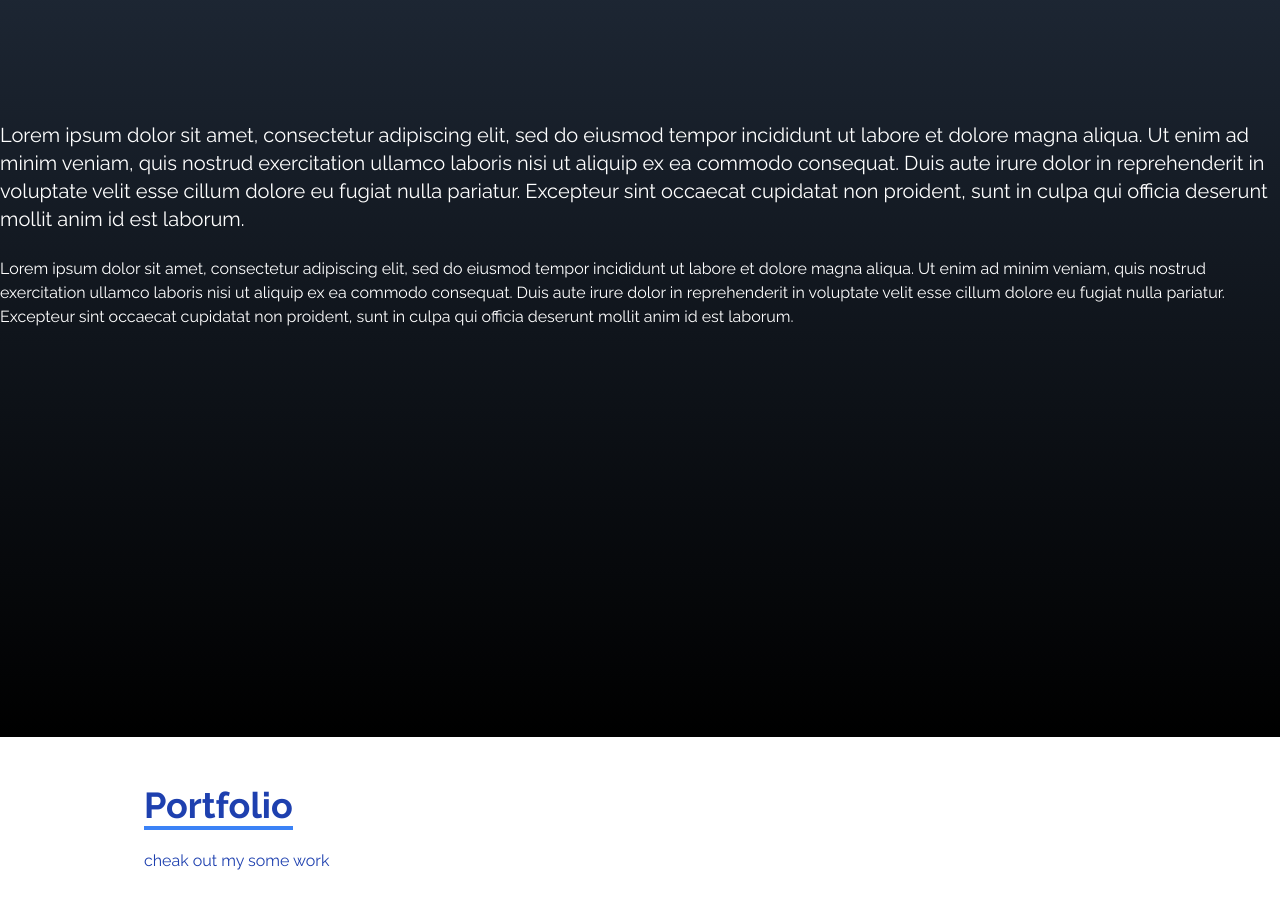
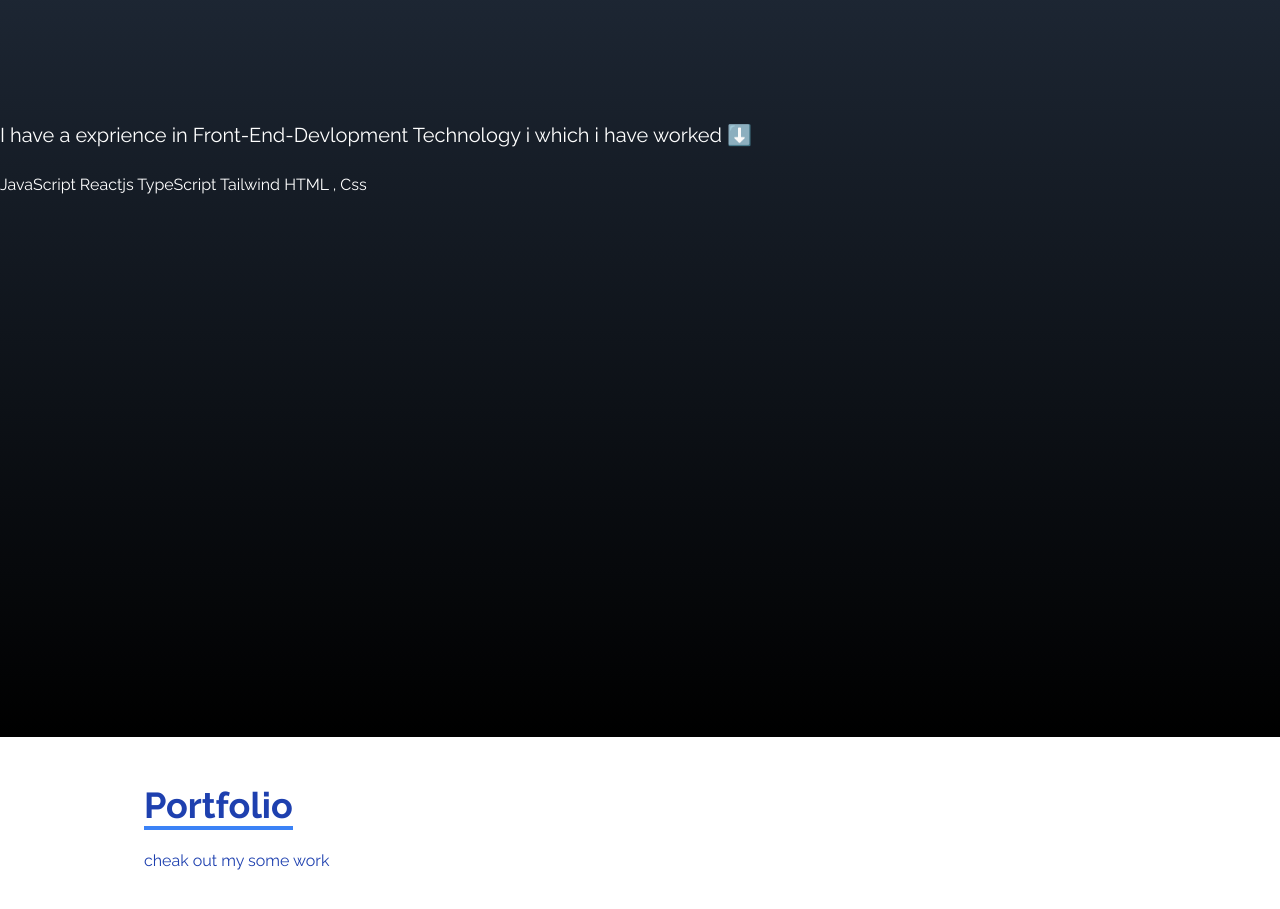
Before and after one commit to Saurabhbhatt023/my-portfolio, a React (Create React App) app: page / in a window 1280 px wide. Shown: the part 863-1772 px from the top of the page. Built offline with nearby package versions, Linux system fonts and the light colour scheme.

Commit message:
Update About.js

```diff
--- a/src/components/About.js
+++ b/src/components/About.js
@@ -10,13 +10,17 @@ const About = () => {
          </div>
       </div>
       <p className='text-xl mt-20'>
-      Lorem ipsum dolor sit amet, consectetur adipiscing elit, sed do eiusmod tempor incididunt ut labore et dolore magna aliqua. Ut enim ad minim veniam, quis nostrud exercitation ullamco laboris nisi ut aliquip ex ea commodo consequat. Duis aute irure dolor in reprehenderit in voluptate velit esse cillum dolore eu fugiat nulla pariatur. Excepteur sint occaecat cupidatat non proident, sunt in culpa qui officia deserunt mollit anim id est laborum.
+        I  have  a exprience in  Front-End-Devlopment
+       Technology i which i have worked
+       ⬇️
       </p>
       <br/>
       <p>
-
-      Lorem ipsum dolor sit amet, consectetur
-      adipiscing elit, sed do eiusmod tempor incididunt ut labore et dolore magna aliqua. Ut enim ad minim veniam, quis nostrud exercitation ullamco laboris nisi ut aliquip ex ea commodo consequat. Duis aute irure dolor in reprehenderit in voluptate velit esse cillum dolore eu fugiat nulla pariatur. Excepteur sint occaecat cupidatat non proident, sunt in culpa qui officia deserunt mollit anim id est laborum.
+         JavaScript
+         Reactjs
+         TypeScript
+         Tailwind
+         HTML , Css
 
 
       </p>
```
